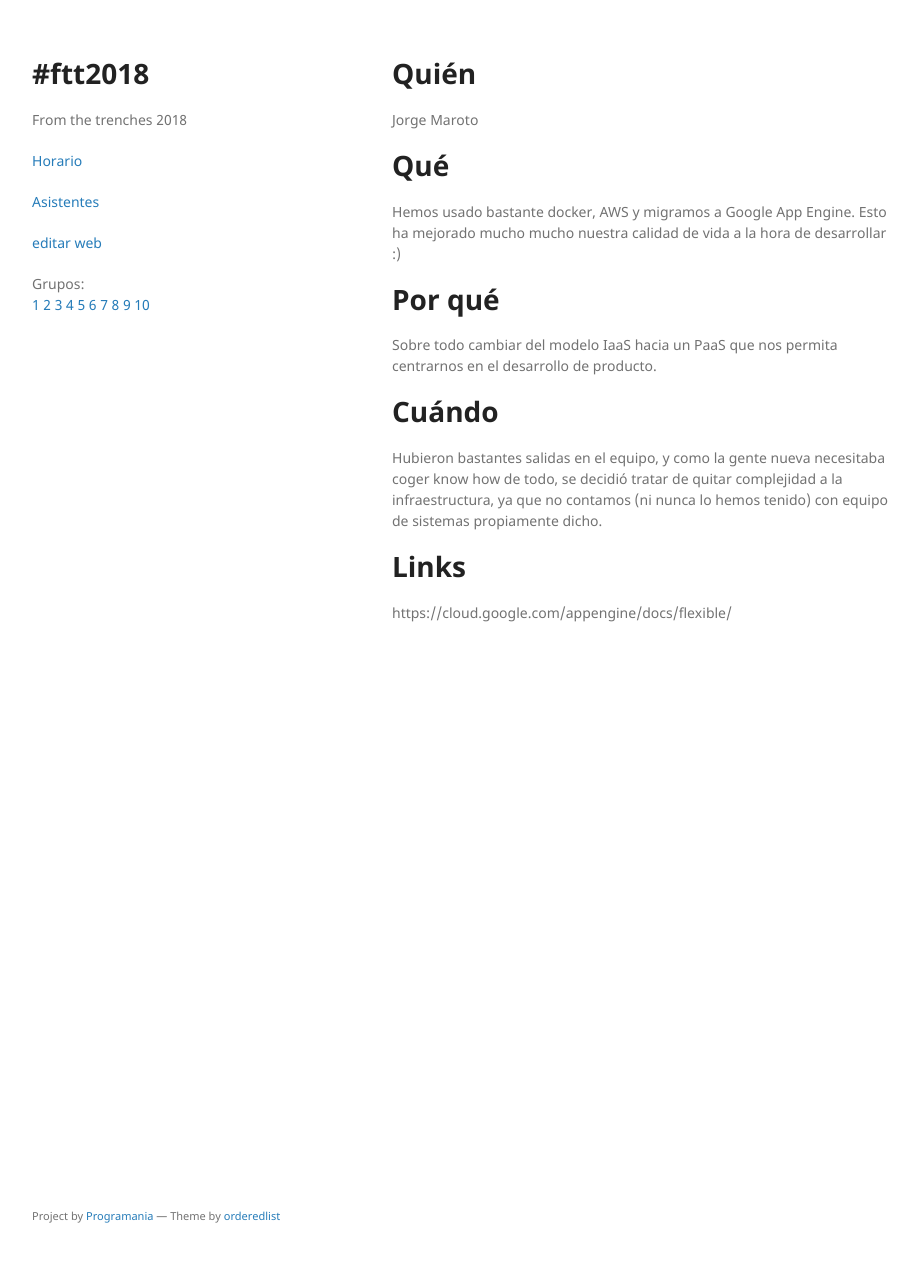
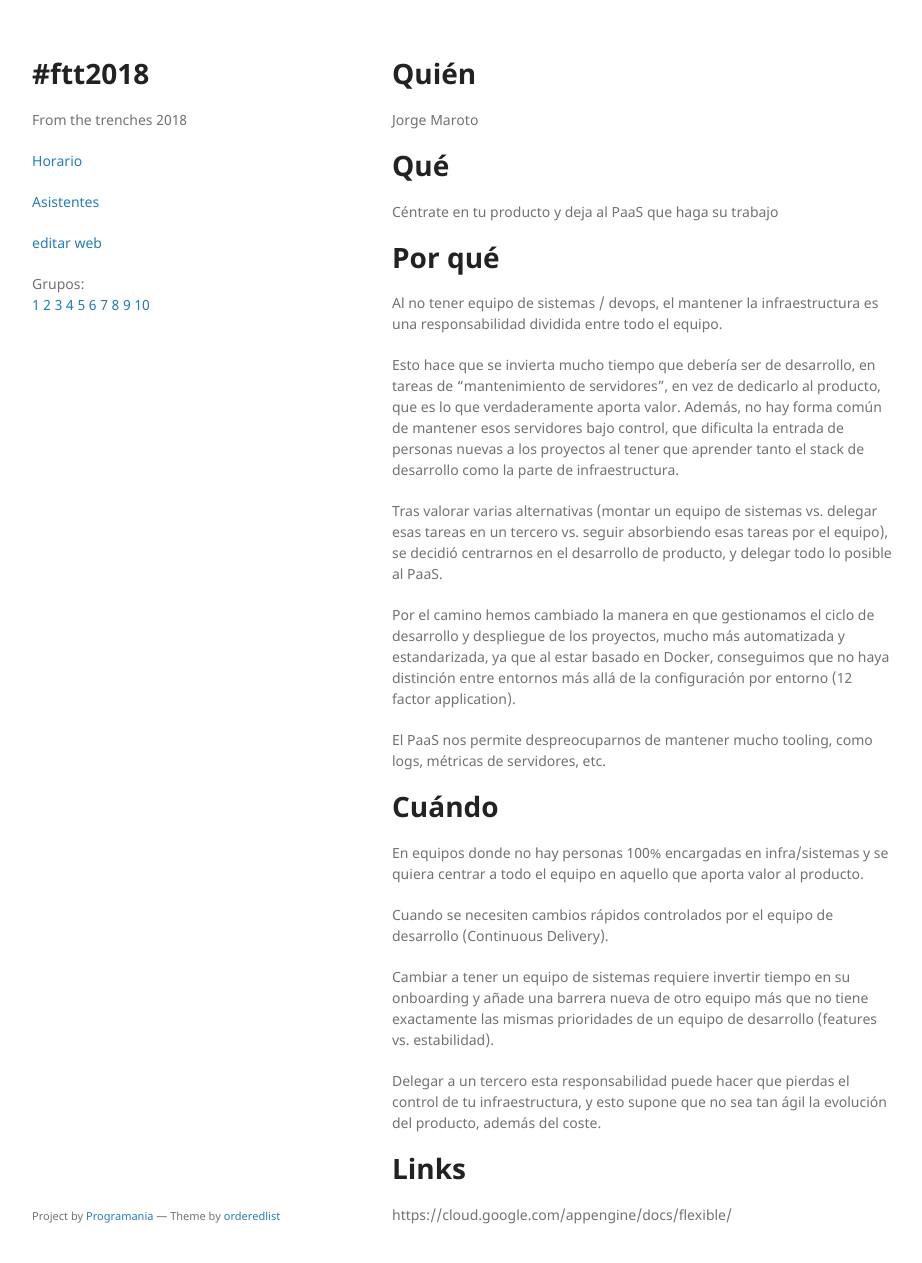
Before and after one commit to xala3pa/ftt2018, a Jekyll site: the page built from experiencias/31.md, in a window 1280 px wide and 1295 px high. Shown: the top 1263 px of the window, without its empty margins (178-1100 px from the left). Built offline with Jekyll 4.4.1, drawn with Linux system fonts in a browser that asks for light colours; our own code applies the rules of GitHub Pages for plain Markdown files.

Commit message:
Update group 7 experiences

```diff
--- a/experiencias/31.md
+++ b/experiencias/31.md
@@ -2,13 +2,29 @@
 Jorge Maroto
 
 # Qué
-Hemos usado bastante docker, AWS y migramos a Google App Engine. Esto ha mejorado mucho mucho nuestra calidad de vida a la hora de desarrollar :)
+Céntrate en tu producto y deja al PaaS que haga su trabajo
 
 # Por qué
-Sobre todo cambiar del modelo IaaS hacia un PaaS que nos permita centrarnos en el desarrollo de producto.
+Al no tener equipo de sistemas / devops, el mantener la infraestructura es una responsabilidad dividida entre todo el equipo.
+
+Esto hace que se invierta mucho tiempo que debería ser de desarrollo, en tareas de "mantenimiento de servidores", en vez de dedicarlo al producto, que es lo que verdaderamente aporta valor. Además, no hay forma común de mantener esos servidores bajo control, que dificulta la entrada de personas nuevas a los proyectos al tener que aprender tanto el stack de desarrollo como la parte de infraestructura.
+
+Tras valorar varias alternativas (montar un equipo de sistemas vs. delegar esas tareas en un tercero vs. seguir absorbiendo esas tareas por el equipo), se decidió centrarnos en el desarrollo de producto, y delegar todo lo posible al PaaS.
+
+Por el camino hemos cambiado la manera en que gestionamos el ciclo de desarrollo y despliegue de los proyectos, mucho más automatizada y estandarizada, ya que al estar basado en Docker, conseguimos que no haya distinción entre entornos más allá de la configuración por entorno (12 factor application).
+
+El PaaS nos permite despreocuparnos de mantener mucho tooling, como logs, métricas de servidores, etc.
+
 
 # Cuándo
-Hubieron bastantes salidas en el equipo, y como la gente nueva necesitaba coger know how de todo, se decidió tratar de quitar complejidad a la infraestructura, ya que no contamos (ni nunca lo hemos tenido) con equipo de sistemas propiamente dicho.
+En equipos donde no hay personas 100% encargadas en infra/sistemas y se quiera centrar a todo el equipo en aquello que aporta valor al producto.
+
+Cuando se necesiten cambios rápidos controlados por el equipo de desarrollo (Continuous Delivery).
+
+Cambiar a tener un equipo de sistemas requiere invertir tiempo en su onboarding y añade una barrera nueva de otro equipo más que no tiene exactamente las mismas prioridades de un equipo de desarrollo (features vs. estabilidad).
+
+Delegar a un tercero esta responsabilidad puede hacer que pierdas el control de tu infraestructura, y esto supone que no sea tan ágil la evolución del producto, además del coste.
+
 
 # Links
 https://cloud.google.com/appengine/docs/flexible/
```
Also changed, not shown: experiencias/4.md (+9 -2 lines), experiencias/5.md (+11 -4 lines).
